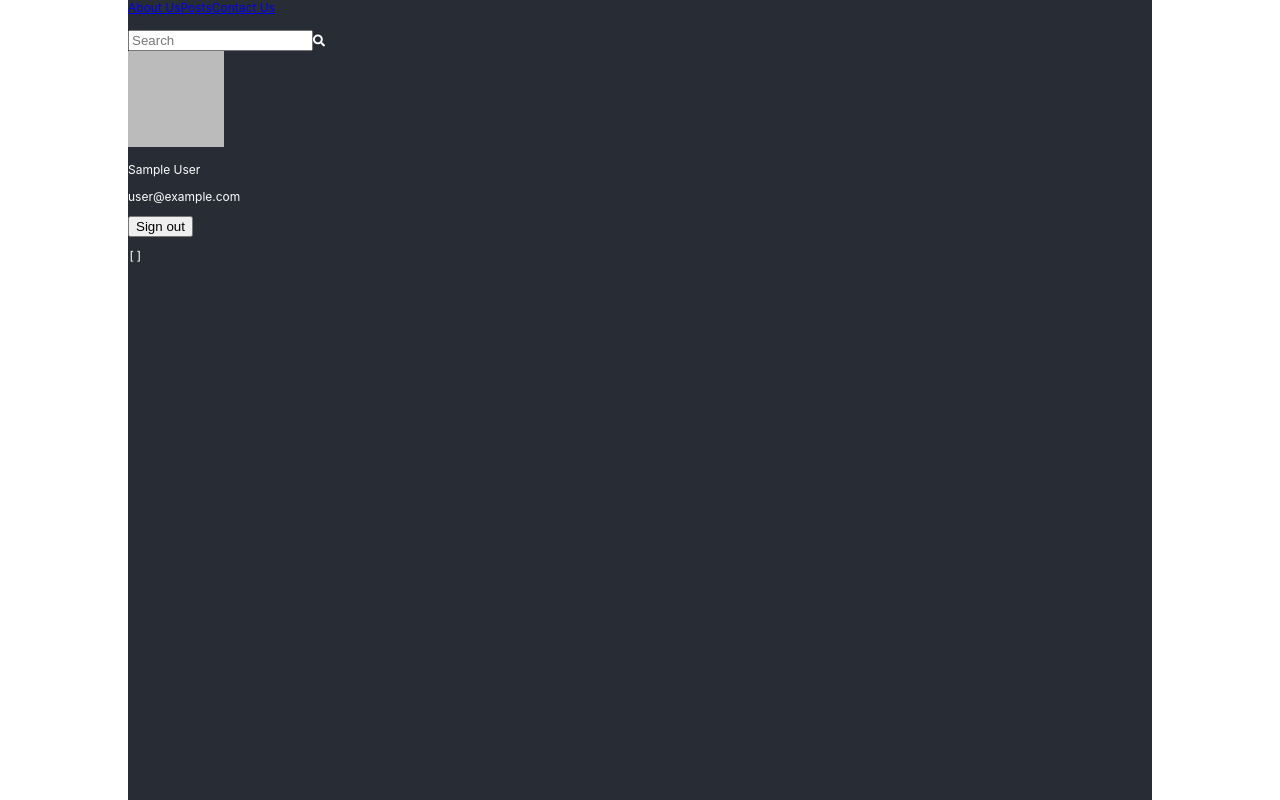
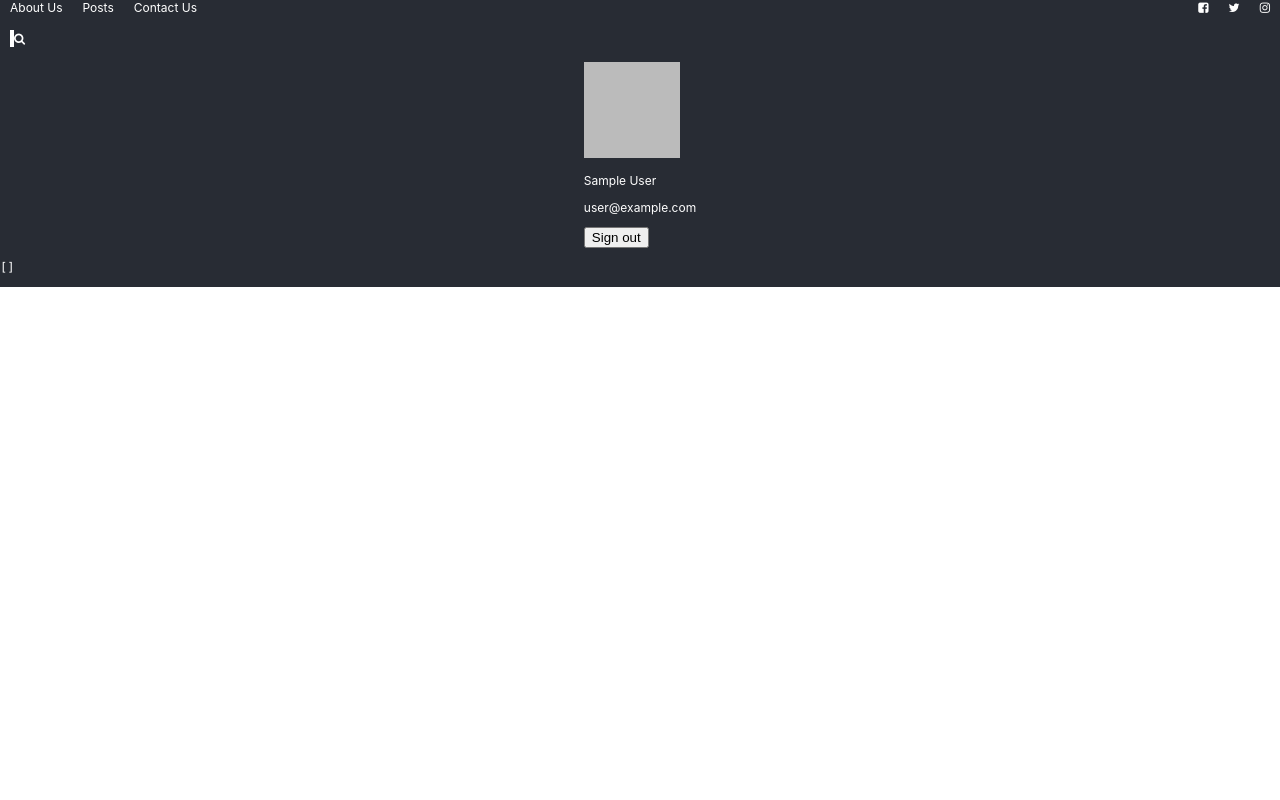
Before and after one commit to Pannonians/pannonians.js, a React (Create React App) app in the folder apps/blog/: page /dashboard in a window 1280 px wide. Built offline with nearby package versions, Linux system fonts and the light colour scheme; no server answers; sample sign-in values are in the browser's storage.

Commit message:
- added link for font awesome from w3schools  - additional CSS

```diff
--- a/apps/blog/public/index.html
+++ b/apps/blog/public/index.html
@@ -15,6 +15,7 @@
       integrity="sha384-zrnmn8R8KkWl12rAZFt4yKjxplaDaT7/EUkKm7AovijfrQItFWR7O/JJn4DAa/gx"
       crossorigin="anonymous"
     />
+    <link rel="stylesheet" href="https://cdnjs.cloudflare.com/ajax/libs/font-awesome/4.7.0/css/font-awesome.min.css">
     <link rel="apple-touch-icon" href="%PUBLIC_URL%/logo192.png" />
     <!--
       manifest.json provides metadata used when your web app is installed on a
--- a/apps/blog/src/App.css
+++ b/apps/blog/src/App.css
@@ -14,10 +14,7 @@
 }
 
 .App-header {
-  width: 80vw;
-  margin: 0 auto;
 
-  min-height: 100vh;
   display: flex;
   flex-direction: column;
   font-size: 12px;
@@ -132,3 +129,64 @@
   align-items: flex-start;
   margin-top: 10px;
 }
+
+.link {
+  font-size: 12px;
+  color: white;
+  margin: 15px 0;
+}
+
+.headerMenu a{
+  display: inline-block;
+  margin: 0 10px;
+  text-decoration: none;
+  letter-spacing: 1,2px;
+  color: white;
+
+}
+
+.userInfo{
+  float: right;
+  margin-top: 0;
+  padding: 0;
+}
+
+.searchForm{
+  display: flex;
+  margin: 0px 10px;
+
+}
+
+.searchInput{
+  border: 0;
+  width: 0;
+  transition: width 0.2s ease-in;
+}
+
+.searchIcon{
+cursor: pointer;
+}
+
+.searchInput.active{
+  width: 150px;
+}
+
+.searchInput:focus{
+  outline: none;
+}
+
+.headerMenu a:hover {
+  color: rgba(59, 59, 216, 0.801);
+}
+
+.App-link {
+  color: #61dafb;
+}
+
+
+
+.headerUserInfo{
+  display: flex;
+  justify-content: center;
+  justify-items: center;
+}
```
